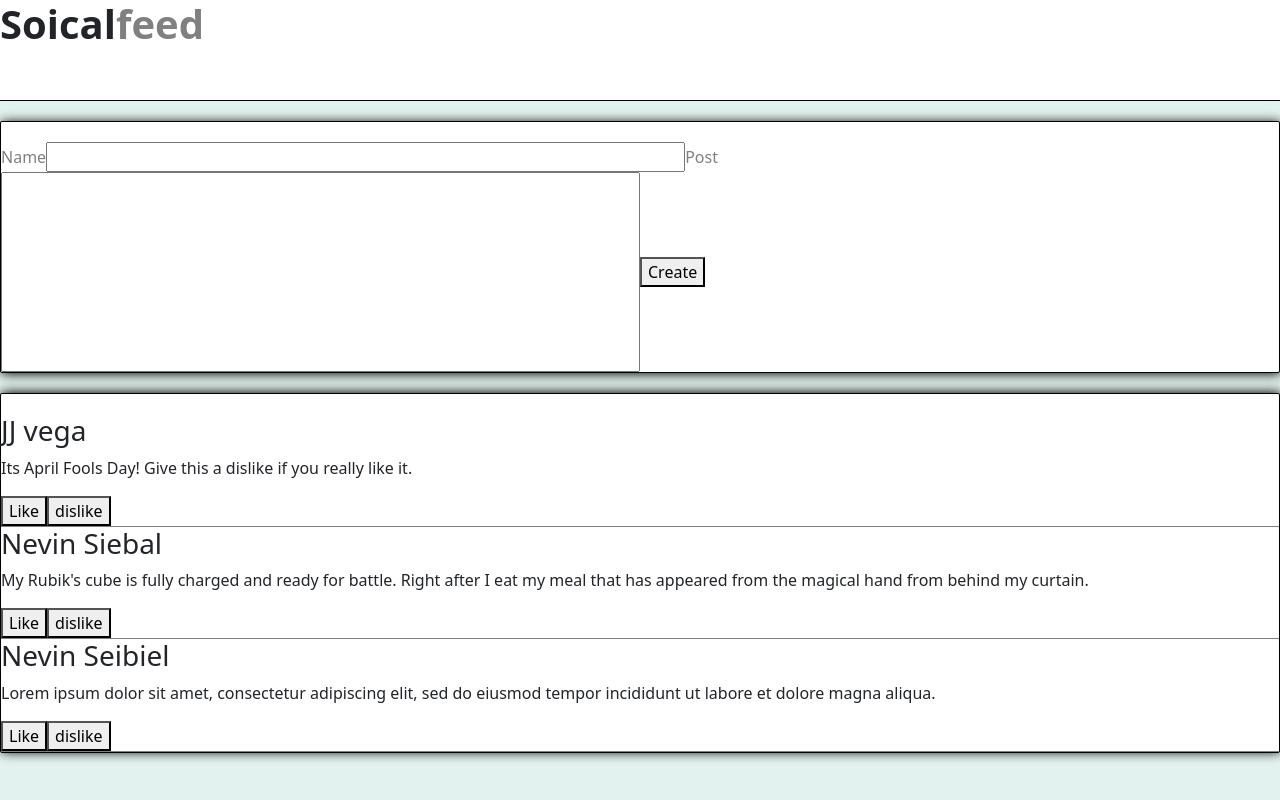
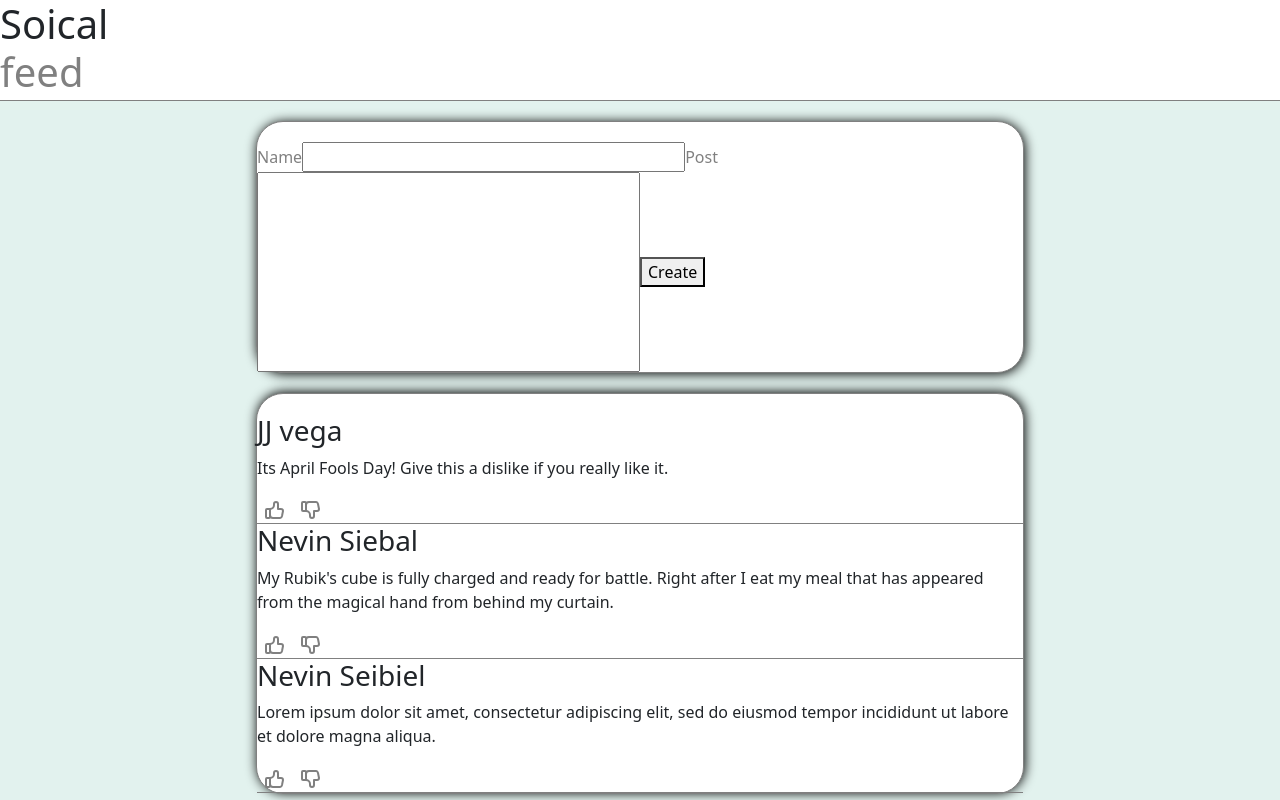
Before and after one commit to Shyned/SocialFeed, a React (Create React App) app: page / in a window 1280 px wide. Built offline with nearby package versions, Linux system fonts and the light colour scheme.

Commit message:
created like and dislike button + added animations both buttons

```diff
--- a/public/index.html
+++ b/public/index.html
@@ -1,6 +1,7 @@
 <!DOCTYPE html>
 <html lang="en">
   <head>
+    <script src="https://kit.fontawesome.com/yourcode.js" crossorigin="anonymous"></script>
     <meta charset="utf-8" />
     <link rel="icon" href="%PUBLIC_URL%/favicon.ico" />
     <meta name="viewport" content="width=device-width, initial-scale=1" />
--- a/src/App.css
+++ b/src/App.css
@@ -1,30 +1,56 @@
-.content-area{
-    border-top: 1px solid black;
 
-}
 .header{
     background-color: white;
     height: 100px;
+    align-content: center;
 }
-h1{
-    justify-self: auto;
+.content-area{
+    border-top: 1px solid grey;
+    width: 100%;
+    justify-content: center;
+
 }
 .new-post{
-    display: flex;
-    flex-direction: column;
-    border: 1px solid black;
+    border: 1px solid grey;
     border-radius: 2px;
     background-color: white;
     padding-top: 20px;
     margin-top: 20px;
     box-shadow: 1px 1px 12px black;
+    border-radius: 27px;
+    width: 60%;
+    margin-left: auto;
+    margin-right: auto;
+
 }
 
  .my-wall{
-     border:1px solid black ;
-     border-radius: 2px;
+     border:1px solid grey ;
+     border-radius: 27px;
      background-color: white;
      padding-top: 20px;
      margin-top: 20px;
      box-shadow: 1px -1px 12px black;
+     width: 60%;
+     margin-left: auto;
+    margin-right: auto;
+    padding: auto;
  }
+
+.like-dislike{
+    background-color: rgba(240, 248, 255, 0);
+    border: none;}
+.icon-tabler {
+    border: none;
+    background-color: #ffffff00;
+    color: grey;
+}
+
+.icon-tabler:hover{
+transition: all .2s ease-in-out;
+transform: scale(1.5);
+}
+
+.icon-tabler:active{
+    fill: rgb(2, 255, 2);
+}
--- a/src/App.js
+++ b/src/App.js
@@ -21,7 +21,7 @@ function App() {
   return (
    <div>
     <div className='header'>
-      <h1 style={{ display:"flex", fontWeight:"bolder" }}>
+      <h1>
         Soical<div style={{ color:"grey"}}>feed</div>
       </h1>
     </div>
--- a/src/Components/AddPost/AddPost.jsx
+++ b/src/Components/AddPost/AddPost.jsx
@@ -24,7 +24,7 @@ const AddPost = (props) => {
             <input type="text" style={{ width:"50%" }} value={name} onChange={(event) => setName(event.target.value)}  />
             <label style={{ color:"grey" }}>Post </label>
             <input type="text"  style={{ width:"50%", height:"200px"}} value={entry} onChange={(event) => setEntry(event.target.value)}/>
-            <button type='submit'> Create </button>
+            <button type='submit' className='submit-button'> Create </button>
         </form>
 
      );
--- a/src/Components/DisplayWall/DisplayWall.jsx
+++ b/src/Components/DisplayWall/DisplayWall.jsx
@@ -13,8 +13,20 @@ const DisplayWall= (props) => {
                     <h3>{el.name}</h3>
                     <p>{el.entry}</p>
                     {/* place holder for like and dislike icons */}
-                    <button>Like</button>
-                    <button>dislike</button>
+                    <button className="like-dislike">
+                        {/* like */}
+                        <svg xmlns="http://www.w3.org/2000/svg" class="icon icon-tabler icon-tabler-thumb-up" width="24" height="24" viewBox="0 0 24 24" stroke-width="2" stroke="currentColor" fill="none" stroke-linecap="round" stroke-linejoin="round">
+                        <path stroke="none" d="M0 0h24v24H0z" fill="none"></path>
+                        <path d="M7 11v8a1 1 0 0 1 -1 1h-2a1 1 0 0 1 -1 -1v-7a1 1 0 0 1 1 -1h3a4 4 0 0 0 4 -4v-1a2 2 0 0 1 4 0v5h3a2 2 0 0 1 2 2l-1 5a2 3 0 0 1 -2 2h-7a3 3 0 0 1 -3 -3"></path>
+                        </svg>
+                    </button>
+                    <button className="like-dislike">
+                        {/* dislike */}
+                        <svg xmlns="http://www.w3.org/2000/svg" class="icon icon-tabler icon-tabler-thumb-down" width="24" height="24" viewBox="0 0 24 24" stroke-width="2" stroke="currentColor" fill="none" stroke-linecap="round" stroke-linejoin="round">
+                        <path stroke="none" d="M0 0h24v24H0z" fill="none"></path>
+                        <path d="M7 13v-8a1 1 0 0 0 -1 -1h-2a1 1 0 0 0 -1 1v7a1 1 0 0 0 1 1h3a4 4 0 0 1 4 4v1a2 2 0 0 0 4 0v-5h3a2 2 0 0 0 2 -2l-1 -5a2 3 0 0 0 -2 -2h-7a3 3 0 0 0 -3 3"></path>
+                        </svg>
+                    </button>
                 </div>
             );
        })}
```
